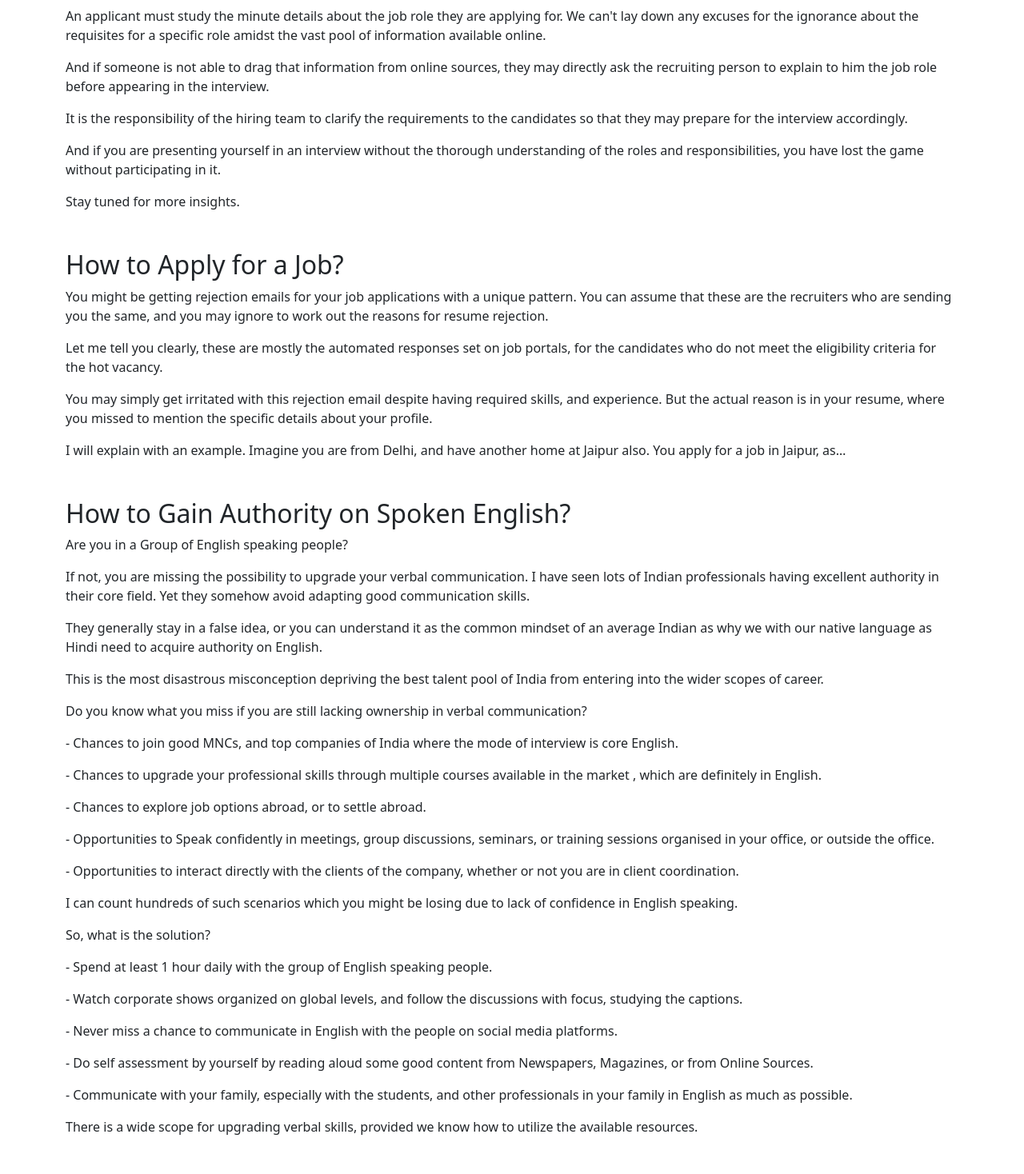
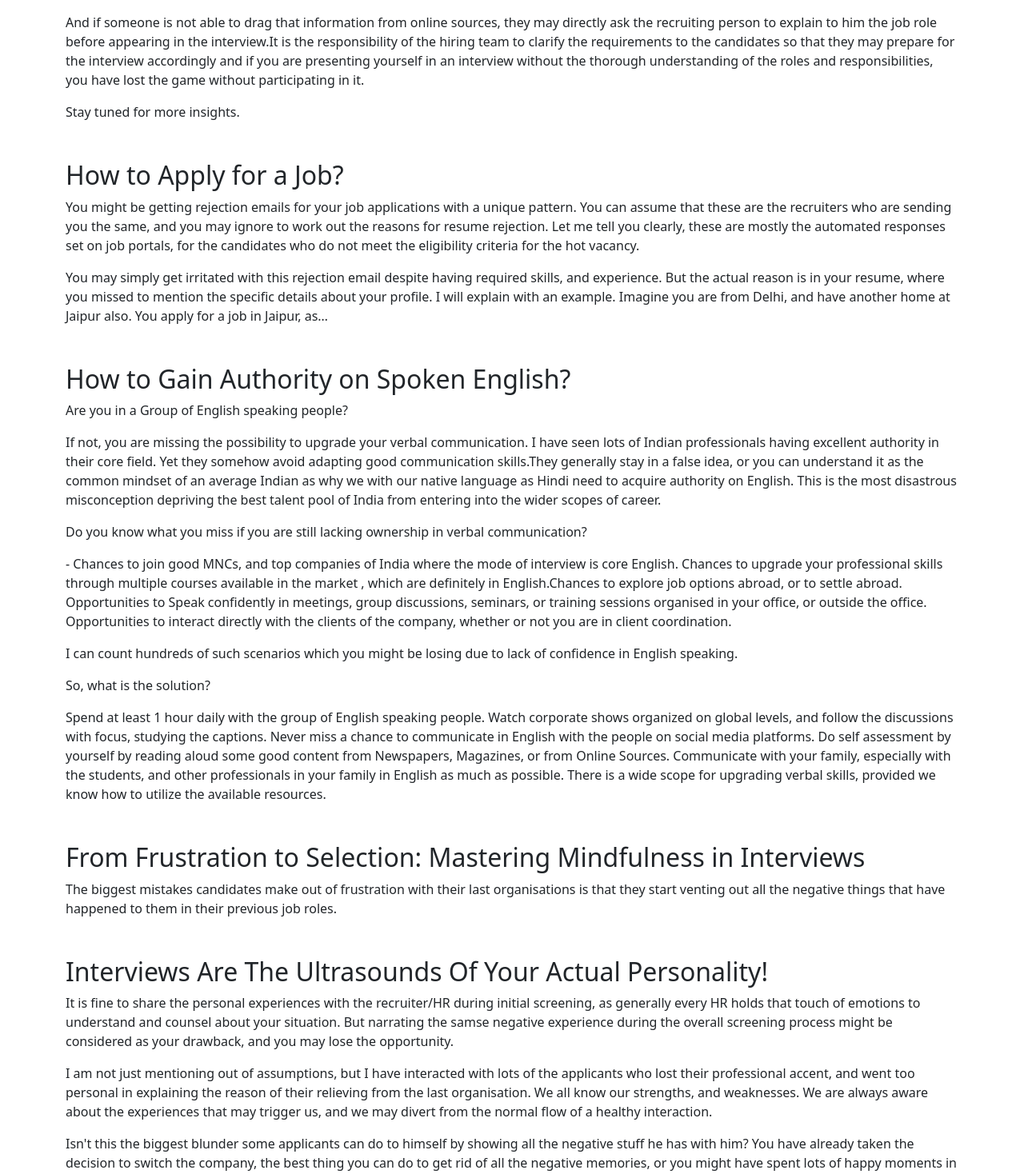
Before and after one commit to Kjangir1910/Consultancy, a React (Create React App) app: page /blogs in a window 1280 px wide. Shown: the part 382-1850 px from the top of the page at 80% size. Built offline with nearby package versions, Linux system fonts and the light colour scheme.

Commit message:
Update Blogs.js

```diff
--- a/src/Blogs.js
+++ b/src/Blogs.js
@@ -8,46 +8,47 @@ function Blogs () {
         {
           title: "Good Research-Right Job!",
           content: [
-            "I interact with lots of the candidates who apply for various job openings available in the industry for the freshers. They might be undoubtedly skilled enough to crack the interviews, however most of them lose the same out of ignorance about the job role they are applying for!",
-            "We Indians spend hours on Netflix, and I am not sure why we don't get the time to prepare for an interview.",
-            "As for a recruiter, it is necessary to understand the core skills, and requisites of the job openings, else we will never be able to recruit the desired talent.",
-            "An applicant must study the minute details about the job role they are applying for. We can't lay down any excuses for the ignorance about the requisites for a specific role amidst the vast pool of information available online.",
-            "And if someone is not able to drag that information from online sources, they may directly ask the recruiting person to explain to him the job role before appearing in the interview.",
-            "It is the responsibility of the hiring team to clarify the requirements to the candidates so that they may prepare for the interview accordingly.",
-            "And if you are presenting yourself in an interview without the thorough understanding of the roles and responsibilities, you have lost the game without participating in it.",
+            "I interact with lots of the candidates who apply for various job openings available in the industry for the freshers. They might be undoubtedly skilled enough to crack the interviews, however most of them lose the same out of ignorance about the job role they are applying for! We Indians spend hours on Netflix, and I am not sure why we don't get the time to prepare for an interview.",
+            "As for a recruiter, it is necessary to understand the core skills, and requisites of the job openings, else we will never be able to recruit the desired talent. An applicant must study the minute details about the job role they are applying for. We can't lay down any excuses for the ignorance about the requisites for a specific role amidst the vast pool of information available online.",
+            "And if someone is not able to drag that information from online sources, they may directly ask the recruiting person to explain to him the job role before appearing in the interview.It is the responsibility of the hiring team to clarify the requirements to the candidates so that they may prepare for the interview accordingly and if you are presenting yourself in an interview without the thorough understanding of the roles and responsibilities, you have lost the game without participating in it.",
             "Stay tuned for more insights."
           ]
         },
         {
           title: "How to Apply for a Job?",
           content: [
-            "You might be getting rejection emails for your job applications with a unique pattern. You can assume that these are the recruiters who are sending you the same, and you may ignore to work out the reasons for resume rejection.",
-            "Let me tell you clearly, these are mostly the automated responses set on job portals, for the candidates who do not meet the eligibility criteria for the hot vacancy.",
-            "You may simply get irritated with this rejection email despite having required skills, and experience. But the actual reason is in your resume, where you missed to mention the specific details about your profile.",
-            "I will explain with an example. Imagine you are from Delhi, and have another home at Jaipur also. You apply for a job in Jaipur, as…"
+            "You might be getting rejection emails for your job applications with a unique pattern. You can assume that these are the recruiters who are sending you the same, and you may ignore to work out the reasons for resume rejection. Let me tell you clearly, these are mostly the automated responses set on job portals, for the candidates who do not meet the eligibility criteria for the hot vacancy.",
+            "You may simply get irritated with this rejection email despite having required skills, and experience. But the actual reason is in your resume, where you missed to mention the specific details about your profile. I will explain with an example. Imagine you are from Delhi, and have another home at Jaipur also. You apply for a job in Jaipur, as…"
           ]
         },
         {
           title: "How to Gain Authority on Spoken English?",
           content: [
             "Are you in a Group of English speaking people?",
-            "If not, you are missing the possibility to upgrade your verbal communication. I have seen lots of Indian professionals having excellent authority in their core field. Yet they somehow avoid adapting good communication skills.",
-            "They generally stay in a false idea, or you can understand it as the common mindset of an average Indian as why we with our native language as Hindi need to acquire authority on English.",
-            "This is the most disastrous misconception depriving the best talent pool of India from entering into the wider scopes of career.",
+            "If not, you are missing the possibility to upgrade your verbal communication. I have seen lots of Indian professionals having excellent authority in their core field. Yet they somehow avoid adapting good communication skills.They generally stay in a false idea, or you can understand it as the common mindset of an average Indian as why we with our native language as Hindi need to acquire authority on English. This is the most disastrous misconception depriving the best talent pool of India from entering into the wider scopes of career.",
             "Do you know what you miss if you are still lacking ownership in verbal communication?",
-            "- Chances to join good MNCs, and top companies of India where the mode of interview is core English.",
-            "- Chances to upgrade your professional skills through multiple courses available in the market , which are definitely in English.",
-            "- Chances to explore job options abroad, or to settle abroad.",
-            "- Opportunities to Speak confidently in meetings, group discussions, seminars, or training sessions organised in your office, or outside the office.",
-            "- Opportunities to interact directly with the clients of the company, whether or not you are in client coordination.",
+            "- Chances to join good MNCs, and top companies of India where the mode of interview is core English. Chances to upgrade your professional skills through multiple courses available in the market , which are definitely in English.Chances to explore job options abroad, or to settle abroad. Opportunities to Speak confidently in meetings, group discussions, seminars, or training sessions organised in your office, or outside the office. Opportunities to interact directly with the clients of the company, whether or not you are in client coordination.",
             "I can count hundreds of such scenarios which you might be losing due to lack of confidence in English speaking.",
             "So, what is the solution?",
-            "- Spend at least 1 hour daily with the group of English speaking people.",
-            "- Watch corporate shows organized on global levels, and follow the discussions with focus, studying the captions.",
-            "- Never miss a chance to communicate in English with the people on social media platforms.",
-            "- Do self assessment by yourself by reading aloud some good content from Newspapers, Magazines, or from Online Sources.",
-            "- Communicate with your family, especially with the students, and other professionals in your family in English as much as possible.",
-            "There is a wide scope for upgrading verbal skills, provided we know how to utilize the available resources."
+            "Spend at least 1 hour daily with the group of English speaking people. Watch corporate shows organized on global levels, and follow the discussions with focus, studying the captions. Never miss a chance to communicate in English with the people on social media platforms. Do self assessment by yourself by reading aloud some good content from Newspapers, Magazines, or from Online Sources. Communicate with your family, especially with the students, and other professionals in your family in English as much as possible. There is a wide scope for upgrading verbal skills, provided we know how to utilize the available resources."
+          ]
+        },
+        {
+          title: "From Frustration to Selection: Mastering Mindfulness in Interviews",
+          content: [
+            "The biggest mistakes candidates make out of frustration with their last organisations is that they start venting out all the negative things that have happened to them in their previous job roles."
+          ]
+        },
+
+        ,
+        {
+          title: "Interviews Are The Ultrasounds Of Your Actual Personality!",
+          content: [
+            "It is fine to share the personal experiences with the recruiter/HR during initial screening, as generally every HR holds that touch of emotions to understand and counsel about your situation. But narrating the samse negative experience during the overall screening process might be considered as your drawback, and you may lose the opportunity.",
+            "I am not just mentioning out of assumptions, but I have interacted with lots of the applicants who lost their professional accent, and went too personal in explaining the reason of their relieving from the last organisation. We all know our strengths, and weaknesses. We are always aware about the experiences that may trigger us, and we may divert from the normal flow of a healthy interaction.",
+            "Isn't this the biggest blunder some applicants can do to himself by showing all the negative stuff he has with him? You have already taken the decision to switch the company, the best thing you can do to get rid of all the negative memories, or you might have spent lots of happy moments in your workplace too. Why not to share those? ",
+            "We are human beings and it is our inborn nature to judge others, no matter how neutral we sound. Your interviewers will definitely notice your weakness, and will try to explore more about that experience and its reasons. ",
+            "The interviewer may or may not trust your reasons, and may think about the other side of the coin. It is important to stay mindful, and positive during an interview, and keep watch on your responses. Do not just throw your answers as they are arising in your gut!s"
           ]
         }
       ];
```
